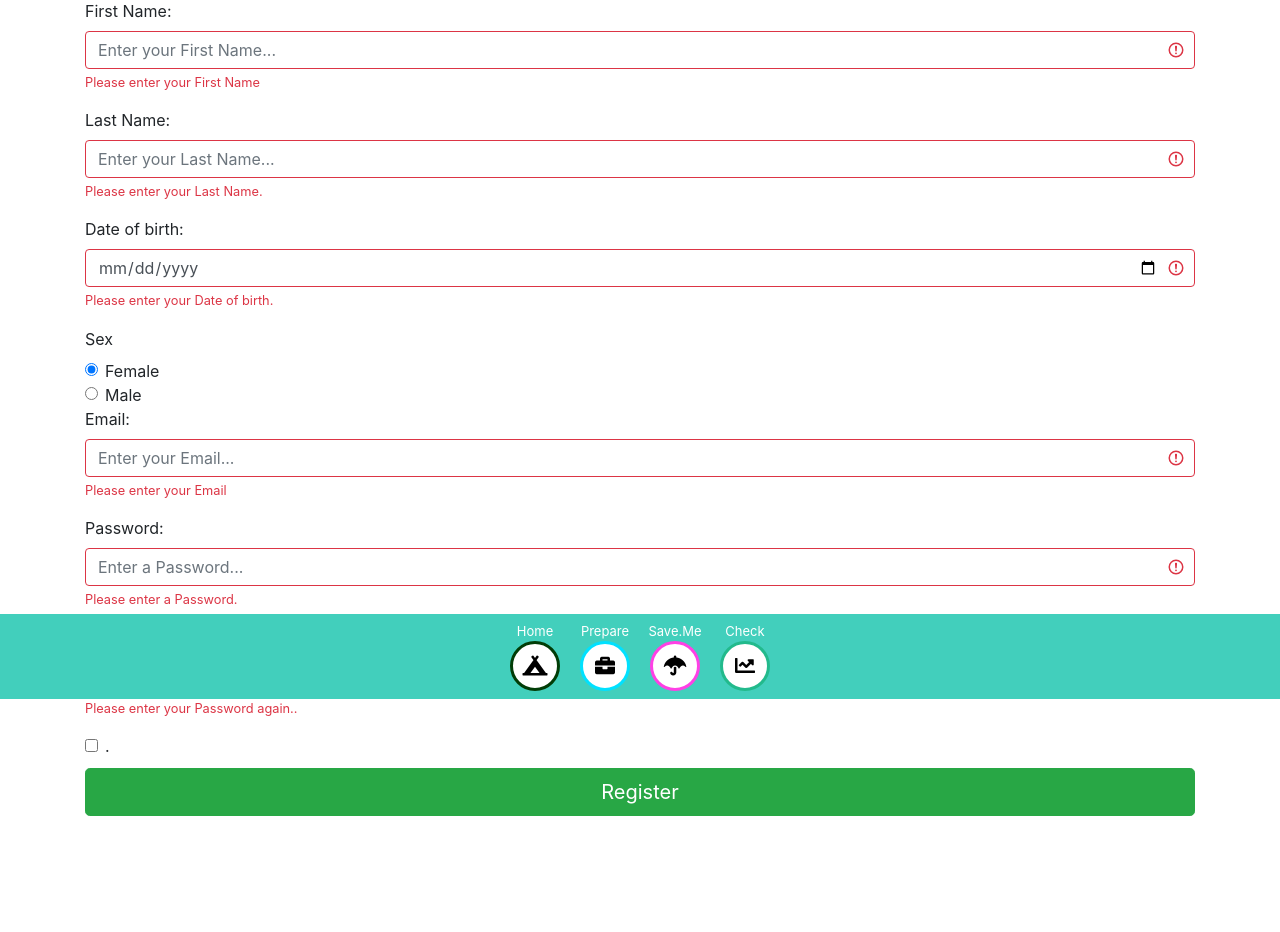
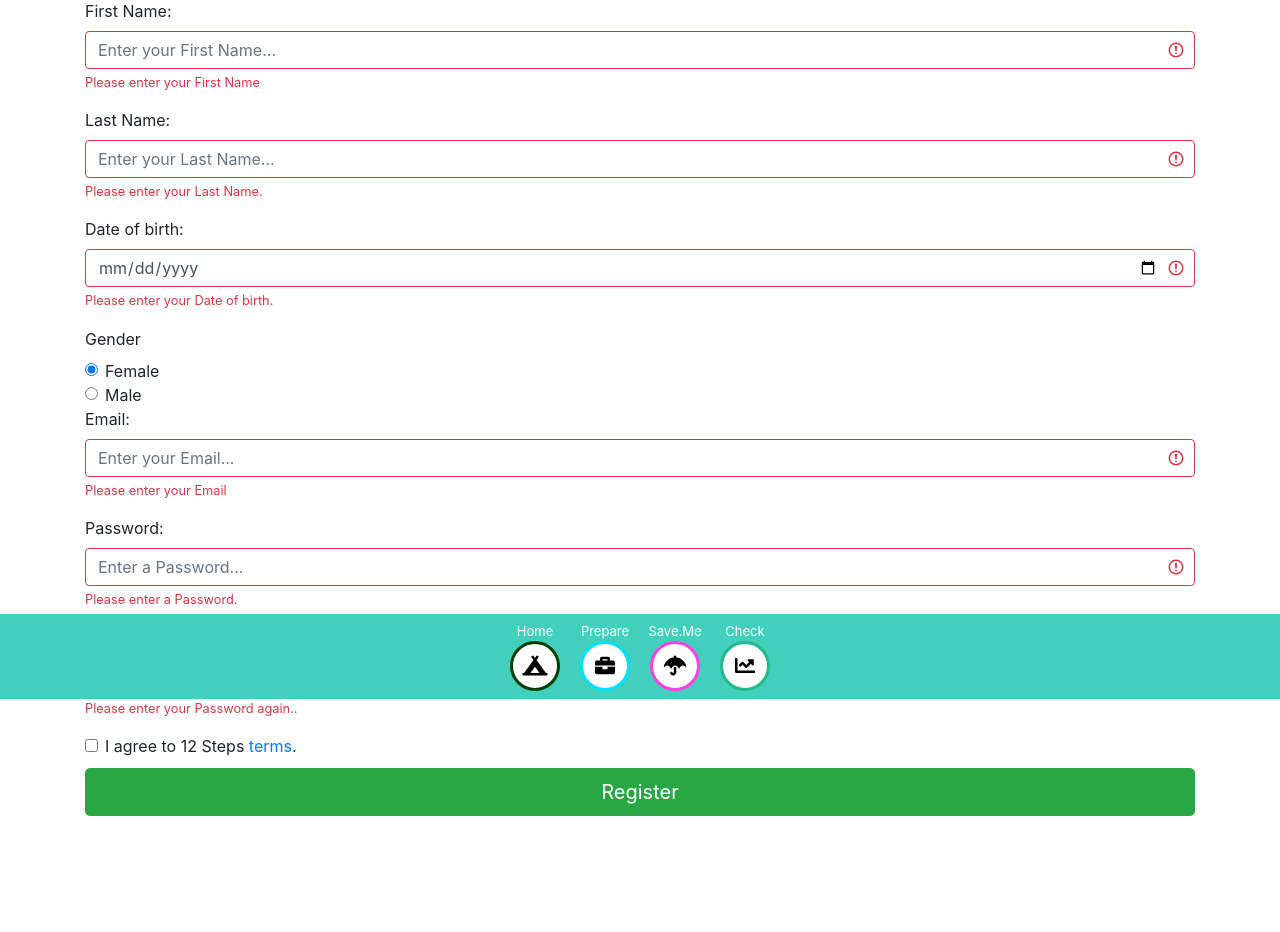
Before and after one commit to Cysion/Secproject1, a Django app: page /login/register/ in a window 1280 px wide. Shown: the part 101-1033 px from the top of the page. Run offline with Django 3.2, Linux system fonts and the light colour scheme; parts of the project's set-up code (start-up, migrations or seed data) failed here and were passed over; some libraries are stand-ins or nearby versions.

Commit message:
Fixed merge

```diff
--- a/conf/lang.json
+++ b/conf/lang.json
@@ -83,13 +83,15 @@
         "first_name":"First Name",
         "last_name":"Last Name",
         "date_of_birth":"Date of birth",
-        "sex":"Sex",
+        "gender":"Gender",
         "female":"Female",
         "male":"Male",
         "email":"Email",
         "password":"Password",
         "register":"Register",
-        "repassword":"Password again."
+        "repassword":"Password again.",
+        "agree_terms":"I agree to 12 Steps ",
+        "terms":"terms"
       },
       "long_texts":{
         "alerts":{
--- a/login/templates/login/register.html
+++ b/login/templates/login/register.html
@@ -27,18 +27,18 @@
     <div class="invalid-feedback">{{ form.invalid_feedback }} {{ form.date_of_birth }}.</div>
   </div>
 
-  <label>{{ form.sex }}</label>
+  <label>{{ form.gender }}</label>
   <div class="form-check">
     <label class="form-check-label">
-      <input type="radio" class="form-check-input" id="sex" name="sex" value="Female"
-        {% if POST and POST.sex and POST.sex == "Female" %} checked
-        {% elif not POST or not POST.sex %} checked {% endif %}>{{ form.female }} {# Django cant prioritize with () #}
+      <input type="radio" class="form-check-input" id="gender" name="gender" value="Female"
+        {% if POST and POST.gender and POST.gender == "Female" %} checked
+        {% elif not POST or not POST.gender %} checked {% endif %}>{{ form.female }} {# Django cant prioritize with () #}
     </label>
   </div>
   <div class="form-check">
     <label class="form-check-label">
-      <input type="radio" class="form-check-input" id="sex" name="sex" value="Male"
-        {% if POST and POST.sex and POST.sex == "Male" %}checked {% endif %}>{{ form.male }}
+      <input type="radio" class="form-check-input" id="gender" name="gender" value="Male"
+        {% if POST and POST.gender and POST.gender == "Male" %}checked {% endif %}>{{ form.male }}
     </label>
   </div>
 
--- a/login/views.py
+++ b/login/views.py
@@ -25,6 +25,7 @@ def RegisterView(request):
         password - Users entered non hashed password
         repassword - reentered password to dubble check that user entered the
             right one.
+        agree_terms - Värdet ska vara 'accept'
     '''
 
     login_lang = get_lang(sections=["login"])  # Get language text for form.
@@ -33,13 +34,12 @@ def RegisterView(request):
     # Check if a user have submitted a form.
     if request.method == 'POST':
         registerUser()
-        if repassword == password:
 
-                    return HttpResponseRedirect(reverse('home:index'))  # ROBIN!!!!! TITTA HÄR! Den här ska användas vid redirekt när man har successfully loggat in.
+        return HttpResponseRedirect(reverse('home:index')) # ROBIN!!!!! TITTA HÄR! Den här ska användas vid redirekt när man har successfully loggat in.
     today_date = str(date.today())
 
     args = {
-        'post': request.POST,
+        'POST': request.POST,
         'menu_titles': UNIVERSAL_LANG["universal"]["titles"],
         'date': today_date,  # Limit birthday to a maximum of today.
         'form': login_lang["login"]["form"],
```
